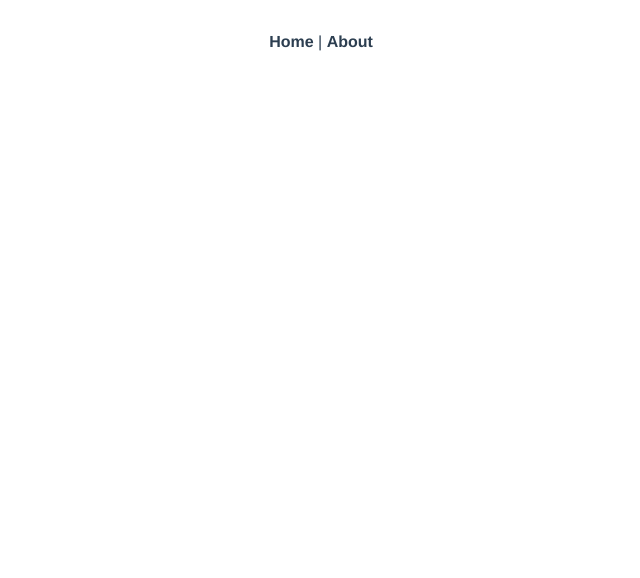
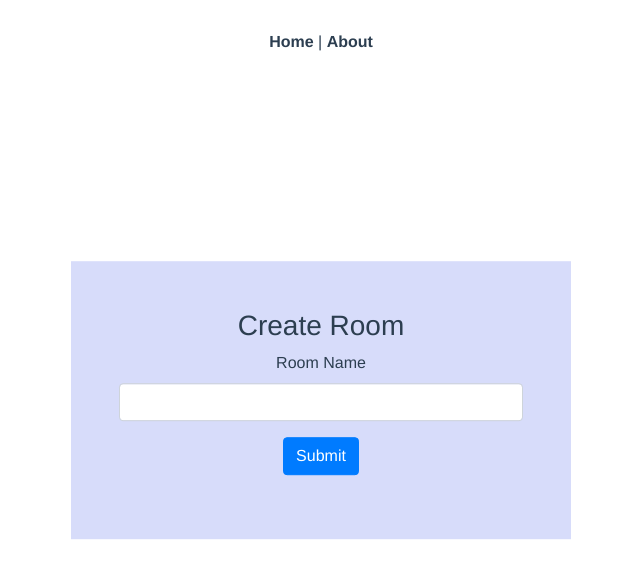
Before and after one commit to Typing-Race-G4/typing-race-client, a Vue app: page /addroom in a window 1280 px wide. Shown: the top 578 px of the page, without its empty margins (319-959 px from the left). Built offline with nearby package versions, Linux system fonts and the light colour scheme.

Commit message:
Add Create Room Page

```diff
--- a/src/components/RoomCard.vue
+++ b/src/components/RoomCard.vue
@@ -1,5 +1,8 @@
 <template>
 <div class="row justify-content-center">
+  <button
+    @click="addForm"
+    class="btn btn-primary">+ Add Room</button>
   <div class="card col-md-3" style="width: 18rem">
     <div class="card-body">
       <h5 class="card-title">Room-1</h5>
@@ -36,7 +39,13 @@
 </template>
 
 <script>
-export default {}
+export default {
+  methods: {
+    addForm () {
+      this.$router.push('/addroom')
+    }
+  }
+}
 </script>
 
 <style>
--- a/src/router/index.js
+++ b/src/router/index.js
@@ -3,6 +3,7 @@ import VueRouter from 'vue-router'
 import Login from '../views/Login'
 import Room from '../views/Room'
 import GamePage from '../views/GamePage.vue'
+import CreateRoom from '../views/CreateRoom'
 
 Vue.use(VueRouter)
 
@@ -16,6 +17,11 @@ const routes = [
     path: '/rooms',
     name: 'Room',
     component: Room
+  },
+  {
+    path: '/addroom',
+    name: 'CreateRoom',
+    component: CreateRoom
   },
   {
     path: '/about',
--- /dev/null
+++ b/src/views/CreateRoom.vue
@@ -0,0 +1,35 @@
+<template>
+  <div class="createRoom">
+    <h3>Create Room</h3>
+    <form @submit.prevent="create">
+      <div class="form-group">
+        <label>Room Name</label>
+        <input v-model="name" type="text" class="form-control" />
+        <button class="btn btn-primary mt-3">Submit</button>
+      </div>
+    </form>
+  </div>
+</template>
+
+<script>
+export default {
+  methods: {
+    create () {
+      this.$router.push('/rooms')
+    }
+  }
+}
+</script>
+
+<style>
+  .createRoom{
+    min-width: 500px;
+    position: absolute;
+    text-align: center;
+    top: 50%;
+    left: 50%;
+    transform: translate(-50%, -50%);
+    background-color: rgb(215, 220, 250);
+    padding: 3rem 3rem;
+  }
+</style>
```
